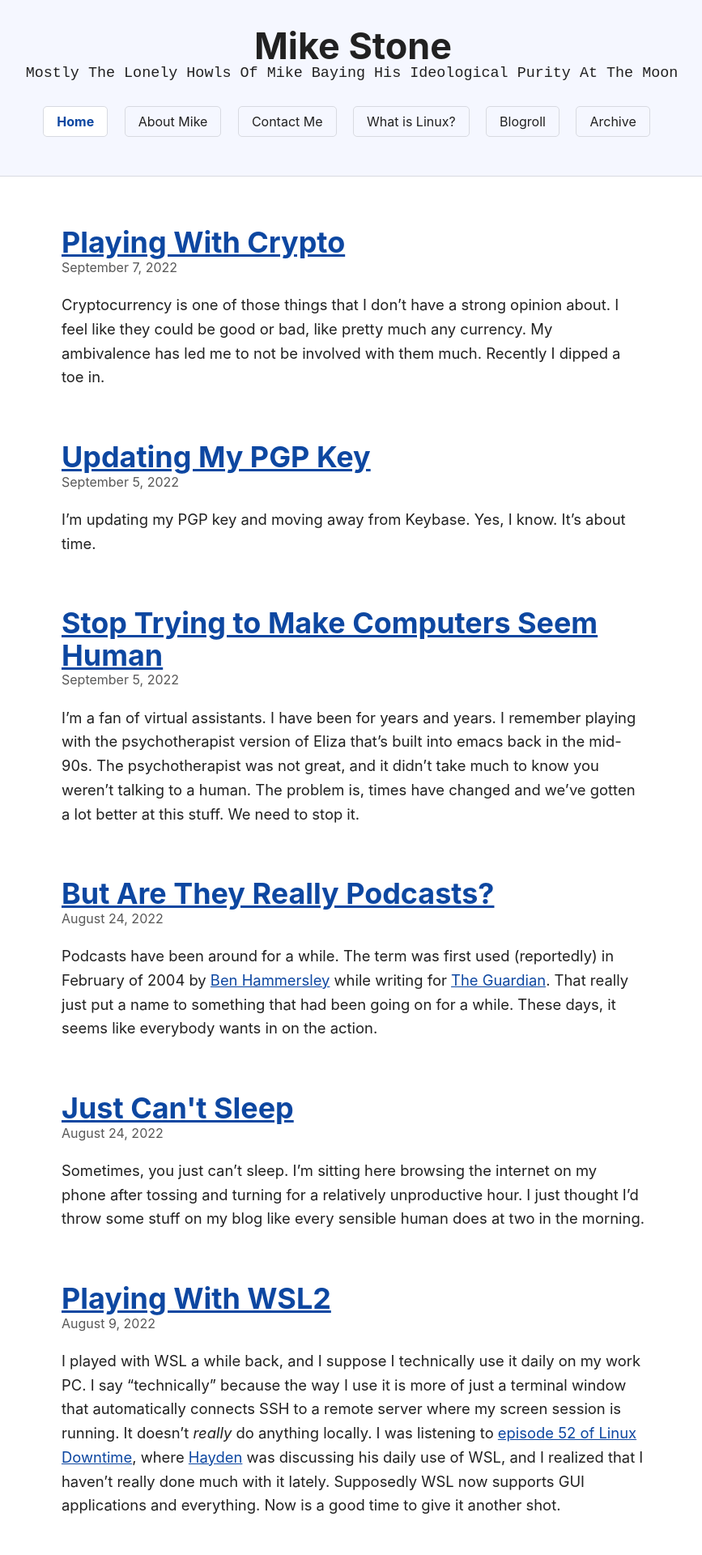
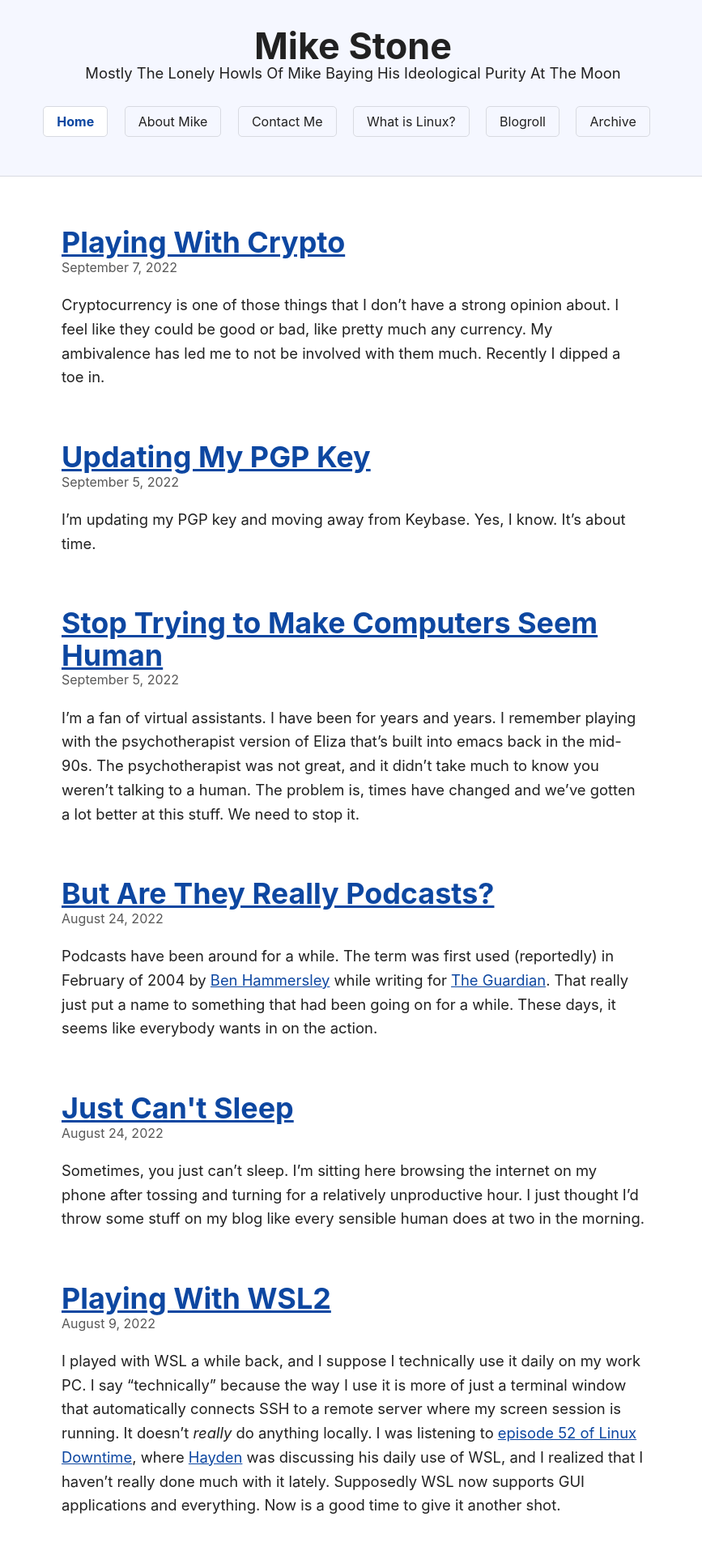
Before and after one commit to lrmikestone/jekyll.blog, a Jekyll site: the page built from index.md, in a window 1280 px wide. Shown: the top 1920 px of the page at 81% size, without its empty margins (204-1071 px from the left). Built offline with Jekyll 4.4.1, drawn with Linux system fonts in a browser that asks for light colours.

Commit message:
Taking out the typing effect.

```diff
--- a/_layouts/default.html
+++ b/_layouts/default.html
@@ -14,7 +14,7 @@
   <body>
     <header>
       <h1>Mike Stone</h1>
-      <p><div class="wrapper"><div class="typing-text">Mostly The Lonely Howls Of Mike Baying His Ideological Purity At The Moon</div></div></p>
+      <p><div class="wrapper">Mostly The Lonely Howls Of Mike Baying His Ideological Purity At The Moon</div></p>
 
       {% include navigation.html %}
     </header>
```
